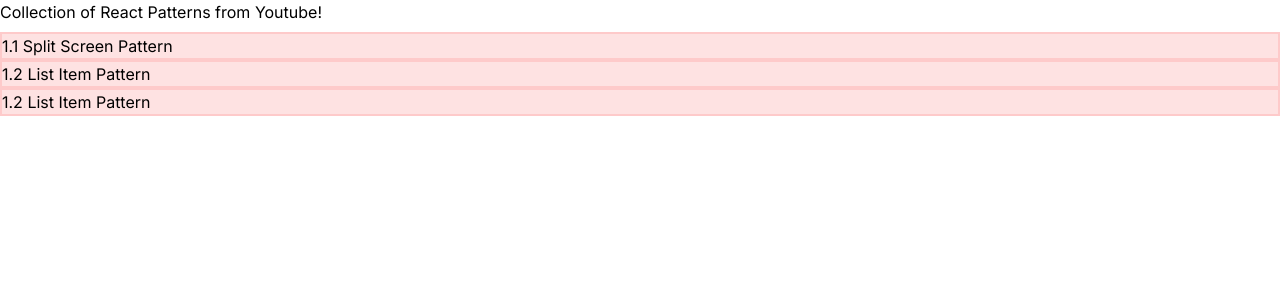
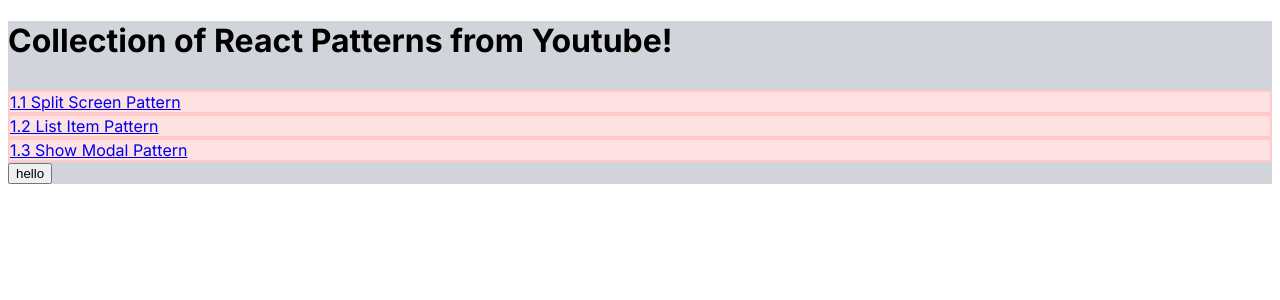
Before and after one commit to gadnaw/design-patterns, a Next.js app: page / in a window 1280 px wide. Shown: the top 300 px of the page. Built offline with nearby package versions, Linux system fonts and the light colour scheme.

Commit message:
Commented the @tailwind base to prevent the preflight of tailwind that changes the default view of HTML tags

```diff
--- a/app/globals.css
+++ b/app/globals.css
@@ -1,3 +1,3 @@
-@tailwind base;
+/* @tailwind base; */
 @tailwind components;
 @tailwind utilities;
--- a/app/page.tsx
+++ b/app/page.tsx
@@ -2,13 +2,14 @@
 
 export default function Home() {
   return (
-    <main>
+    <main className="bg-gray-300">
       <h1 className="pb-2 ">Collection of React Patterns from Youtube!</h1>
       <div className="flex flex-col">
         <Link href="/screen-splitscreenpattern" className="bg-red-100 border-2 border-solid border-red-200">1.1 Split Screen Pattern</Link>
         <Link href="/screen-listitempattern" className="bg-red-100 border-2 border-solid border-red-200">1.2 List Item Pattern</Link>
-        <Link href="/screen-modal" className="bg-red-100 border-2 border-solid border-red-200">1.2 List Item Pattern</Link>
+        <Link href="/screen-modal" className="bg-red-100 border-2 border-solid border-red-200">1.3 Show Modal Pattern</Link>
       </div>
+      <button>hello</button>
     </main>
   )
 }
--- a/tailwind.config.ts
+++ b/tailwind.config.ts
@@ -2,9 +2,9 @@
 
 const config: Config = {
   content: [
+    './app/**/*.{js,ts,jsx,tsx,mdx}',
     './pages/**/*.{js,ts,jsx,tsx,mdx}',
     './components/**/*.{js,ts,jsx,tsx,mdx}',
-    './app/**/*.{js,ts,jsx,tsx,mdx}',
   ],
   theme: {
     extend: {
```
